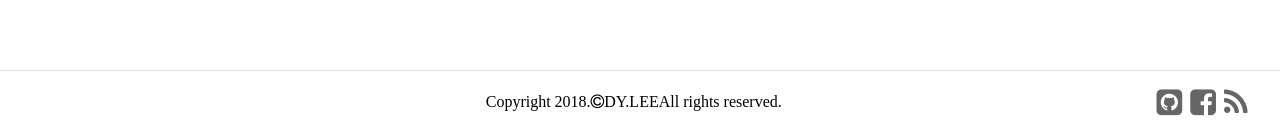
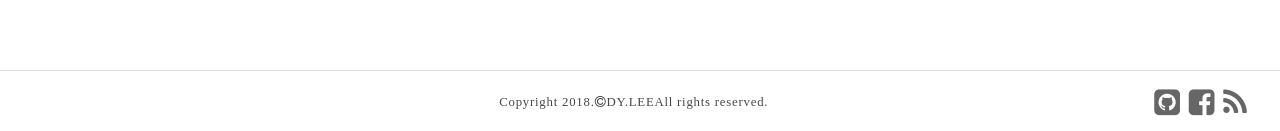
Before and after one commit to leeduyoung/DY-2018, an Angular app: page / in a window 1280 px wide. Shown: the part 3777-3908 px from the top of the page. Built offline with nearby package versions, Linux system fonts and the light colour scheme.

Commit message:
primary 색상 전역 변수로 설정

```diff
--- a/src/app/footer/footer.component.scss
+++ b/src/app/footer/footer.component.scss
@@ -1,3 +1,5 @@
+@import '../../styles.scss';
+
 .footer-container {
     .address {
         margin-top: 3em;
@@ -16,7 +18,7 @@
             width: 60px;
             height: 60px;
             border-radius: 50%;
-            background-color: #8690CB;
+            background-color: $secondColor;
             text-align: center;
             vertical-align: middle;
             margin-right: 5px;
@@ -47,6 +49,9 @@
         padding: 16px;
         display: flex;
         align-items: center;
+        color: #484848;
+        font-size: 0.8em;
+        letter-spacing: 0.06em;
         .item {
             flex-basis: 33%;
             &.left {
@@ -78,7 +83,7 @@
 
     .title {
         font-size: 64px;
-        color: #3e0694;
+        color: $primaryColor;
         font-weight: 700;
     }
 
--- a/src/app/home/figure-effect.scss
+++ b/src/app/home/figure-effect.scss
@@ -65,7 +65,6 @@ figure p {
 
 // figure effect-bubba style
 figure.effect-bubba {
-	// background-color: #3e0694;
 	background-color: #000;
 }
 
--- a/src/app/home/home.component.scss
+++ b/src/app/home/home.component.scss
@@ -1,3 +1,5 @@
+@import '../../styles.scss';
+
 .home-container {
     min-height: 700px;
     padding: 80px;
@@ -32,14 +34,13 @@
     text-align: center;
     .title {
         font-size: 90px;
-        color: #3e0694;
+        color: $primaryColor;
         font-weight: 700;
     }
     .sub-title {
         margin-top: 6px;
         font-size: 24px;
         color: #aaa;
-        // color: #8690CB;
         font-weight: 300;
     }
     .description {
--- a/src/styles.scss
+++ b/src/styles.scss
@@ -1,26 +1,23 @@
 /* You can add global styles to this file, and also import other style files */
 
-/**
-
-Main Color = #3e0694
-Sub Main Color = #8690CB
-Default Font Color = #3f3f3f;
-
-**/
+/** Color Configuration **/
+$primaryColor: #3e0694;
+$secondColor: #8690CB;
+$primaryFontColor: #3f3f3f;
 
 /** 텍스트 블록 드래그 색상 설정 **/
 ::selection {
-    background:#8690CB;
+    background:$secondColor;
     color: #FFF;
     text-shadow: none;
 }
 ::-moz-selection {
-    background:#8690CB;
+    background:$secondColor;
     color: #FFF;
     text-shadow: none;
 }
 ::-webkit-selection {
-    background:#8690CB;
+    background:$secondColor;
     color: #FFF;
     text-shadow: none;
 }
```
